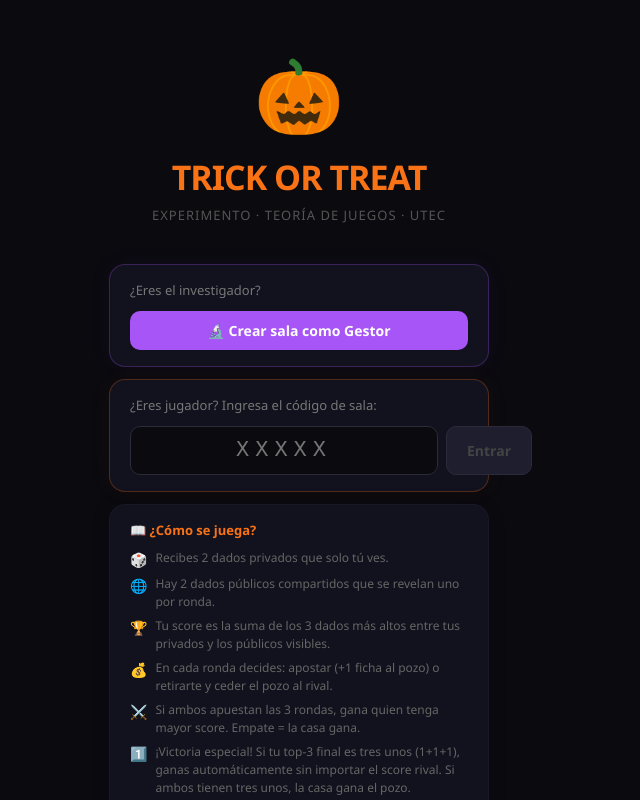
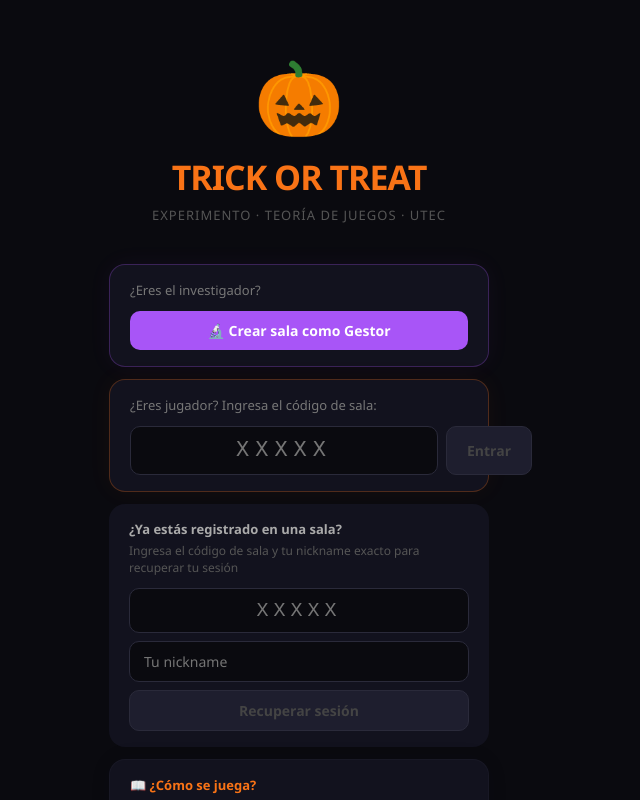
Before and after one commit to dox-lab/trick-or-treat, a React (Vite) app: page / in a window 1280 px wide. Shown: the top 800 px of the page, without its empty margins (341-981 px from the left). Built offline with nearby package versions, Linux system fonts and the light colour scheme; the HTML template or start-up script is replaced by a standard one.

Commit message:
recuperar sesion

```diff
--- a/src/App.jsx
+++ b/src/App.jsx
@@ -384,6 +384,33 @@ function HomeScreen({ onGestor, onJoin }) {
   const [code, setCode] = useState("");
   const [resumeCandidate, setResumeCandidate] = useState(null);
   const [resumeTarget,    setResumeTarget]    = useState(null);
+
+  const [recCode,    setRecCode]    = useState("");
+  const [recNick,    setRecNick]    = useState("");
+  const [recError,   setRecError]   = useState("");
+  const [recLoading, setRecLoading] = useState(false);
+
+  const handleRecover = async () => {
+    if (!recCode || !recNick) return;
+    setRecLoading(true);
+    setRecError("");
+    const snap = await get(ref(db,`rooms/${recCode}/players`));
+    if (snap.exists()) {
+      const players = snap.val();
+      const entry   = Object.entries(players).find(
+        ([,p]) => !p.isBot && p.nickname?.toLowerCase() === recNick.trim().toLowerCase()
+      );
+      if (entry) {
+        const [uid, profile] = entry;
+        sessionStorage.setItem(`tot_uid_${recCode}`, uid);
+        setRecLoading(false);
+        setResumeTarget({ code:recCode, uid, profile });
+        return;
+      }
+    }
+    setRecError("No se encontró ese nickname en la sala");
+    setRecLoading(false);
+  };
 
   useEffect(()=>{
     for (let i=0; i<sessionStorage.length; i++) {
@@ -459,6 +486,25 @@ function HomeScreen({ onGestor, onJoin }) {
               letterSpacing:6,outline:"none",textAlign:"center"}}/>
           <Btn onClick={()=>onJoin(code)} disabled={code.length<4}>Entrar</Btn>
         </div>
+      </Card>
+      <Card accent="#555" style={{marginTop:12}}>
+        <div style={{fontSize:13,color:"#aaa",fontWeight:700,marginBottom:4}}>¿Ya estás registrado en una sala?</div>
+        <p style={{color:"#555",margin:"0 0 12px",fontSize:12}}>
+          Ingresa el código de sala y tu nickname exacto para recuperar tu sesión
+        </p>
+        <input value={recCode} onChange={e=>setRecCode(e.target.value.toUpperCase())} placeholder="XXXXX" maxLength={5}
+          style={{width:"100%",background:"#0a0a0f",border:"1px solid #2a2a3a",borderRadius:10,
+            padding:"10px 14px",color:"#f97316",fontFamily:"monospace",fontSize:20,
+            letterSpacing:5,outline:"none",textAlign:"center",marginBottom:8,boxSizing:"border-box"}}/>
+        <input value={recNick} onChange={e=>setRecNick(e.target.value)} placeholder="Tu nickname" maxLength={16}
+          style={{width:"100%",background:"#0a0a0f",border:"1px solid #2a2a3a",borderRadius:10,
+            padding:"10px 14px",color:"#fff",fontFamily:"inherit",fontSize:14,
+            outline:"none",marginBottom:8,boxSizing:"border-box"}}/>
+        {recError&&<p style={{color:"#ef4444",fontSize:12,margin:"0 0 8px"}}>{recError}</p>}
+        <Btn onClick={handleRecover} disabled={recCode.length<4||!recNick.trim()||recLoading}
+          variant="dark" style={{width:"100%"}}>
+          {recLoading?"Buscando…":"Recuperar sesión"}
+        </Btn>
       </Card>
       <Card accent="#2a2a3a" style={{marginTop:12}}>
         <div style={{fontSize:13,color:"#f97316",fontWeight:700,marginBottom:10}}>📖 ¿Cómo se juega?</div>
@@ -1377,9 +1423,9 @@ function GestorScreen({ roomCode }) {
                   border:`1px solid ${p.color}44`,display:"flex",alignItems:"center",gap:8}}>
                   <span style={{fontSize:22}}>{p.avatar}</span>
                   <div>
-                    <div style={{color:p.color,fontWeight:700,fontSize:13}}>
-                      <span style={{color:p.online===true?"#22c55e":"#555",marginRight:4}}>●</span>
-                      {p.nickname}
+                    <div style={{color:p.color,fontWeight:700,fontSize:13}}>{p.nickname}</div>
+                    <div style={{color:p.online===true?"#22c55e":"#ef4444",fontSize:11}}>
+                      {p.online===true?"● En línea":"● Desconectado"}
                     </div>
                     <div style={{color:"#555",fontSize:11}}>💰 {balance?.[uid]??10}</div>
                   </div>
```
